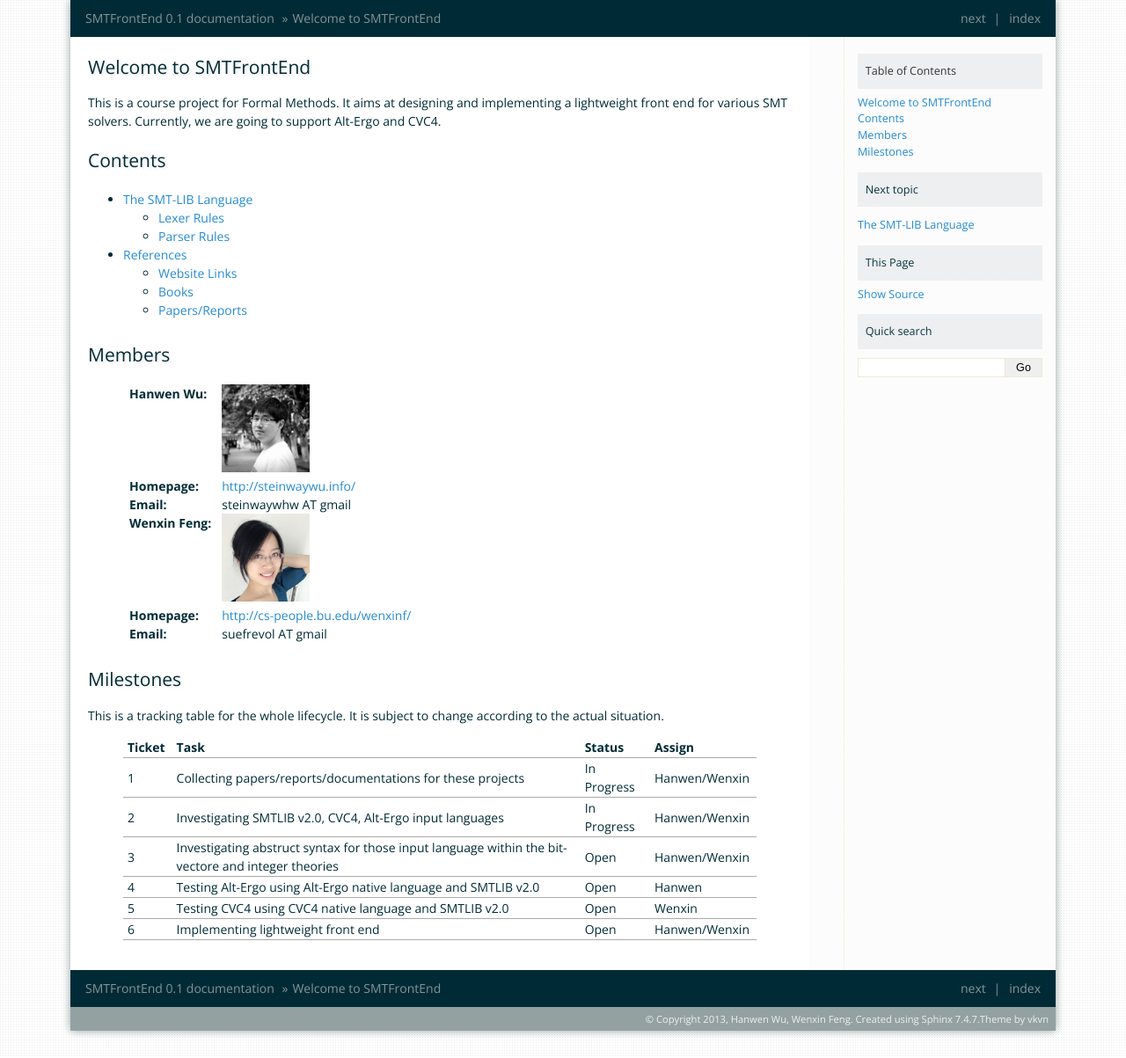
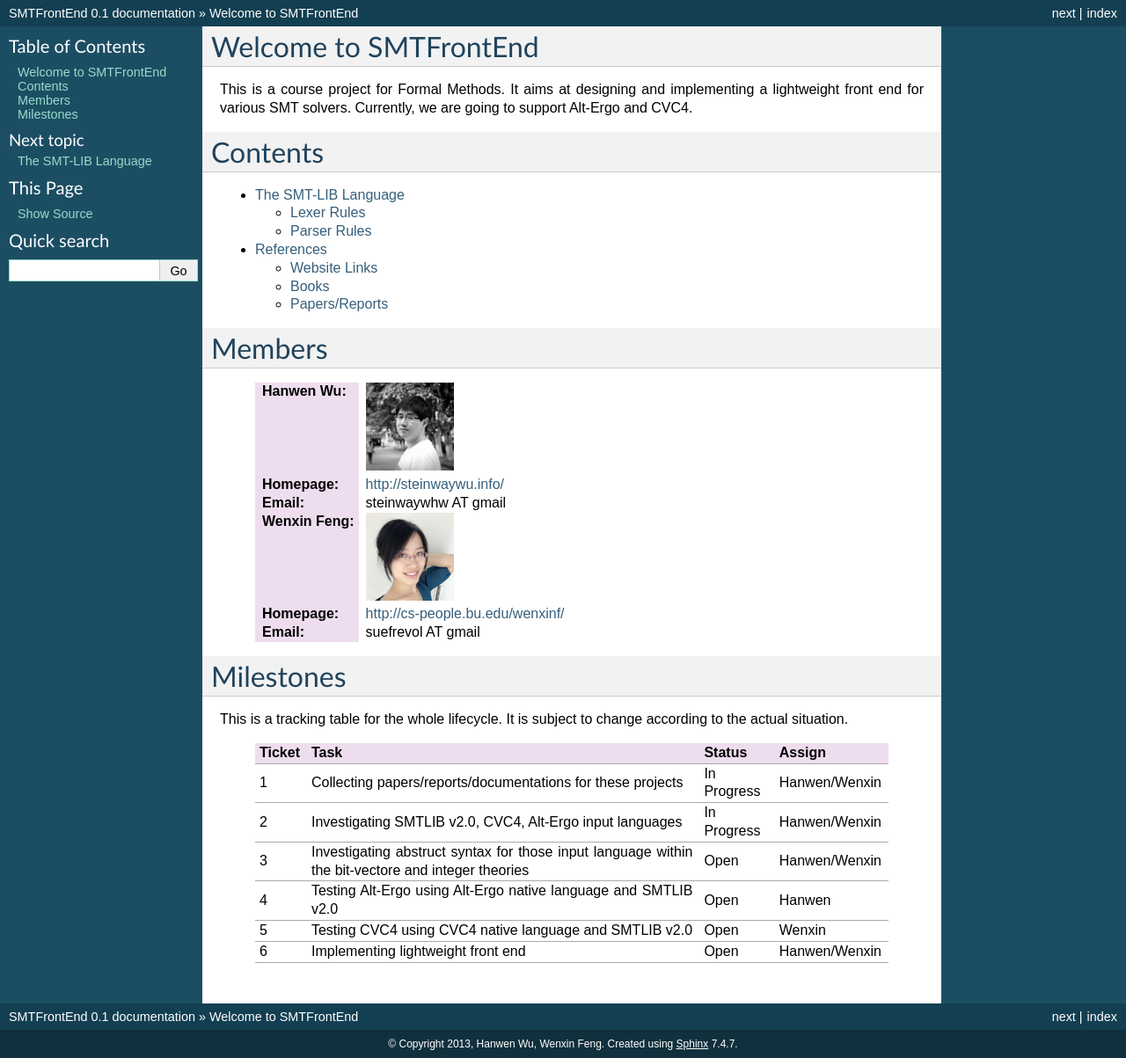
Before and after one commit to steinwaywhw/SMT-FrontEnd, a Sphinx documentation site: the page built from docs/source/index.rst, in a window 1280 px wide. Shown: the whole page at 88% size. Built offline with Sphinx 7.4.7, drawn with Linux system fonts in a browser that asks for light colours; formulas are drawn with MathJax 3.

Commit message:
Change back

```diff
--- a/docs/source/conf.py
+++ b/docs/source/conf.py
@@ -91,8 +91,8 @@ pygments_style = 'sphinx'
 
 # The theme to use for HTML and HTML Help pages.  See the documentation for
 # a list of builtin themes.
-html_theme = 'solar'
-sys.path.append(os.path.abspath('_themes'))
+html_theme = 'default'
+# sys.path.append(os.path.abspath('_themes'))
 
 # Theme options are theme-specific and customize the look and feel of a theme
 # further.  For a list of options available for each theme, see the
@@ -100,7 +100,7 @@ sys.path.append(os.path.abspath('_themes'))
 #html_theme_options = {}
 
 # Add any paths that contain custom themes here, relative to this directory.
-html_theme_path = ['_themes']
+# html_theme_path = ['_themes']
 
 # The name for this set of Sphinx documents.  If None, it defaults to
 # "<project> v<release> documentation".
```
